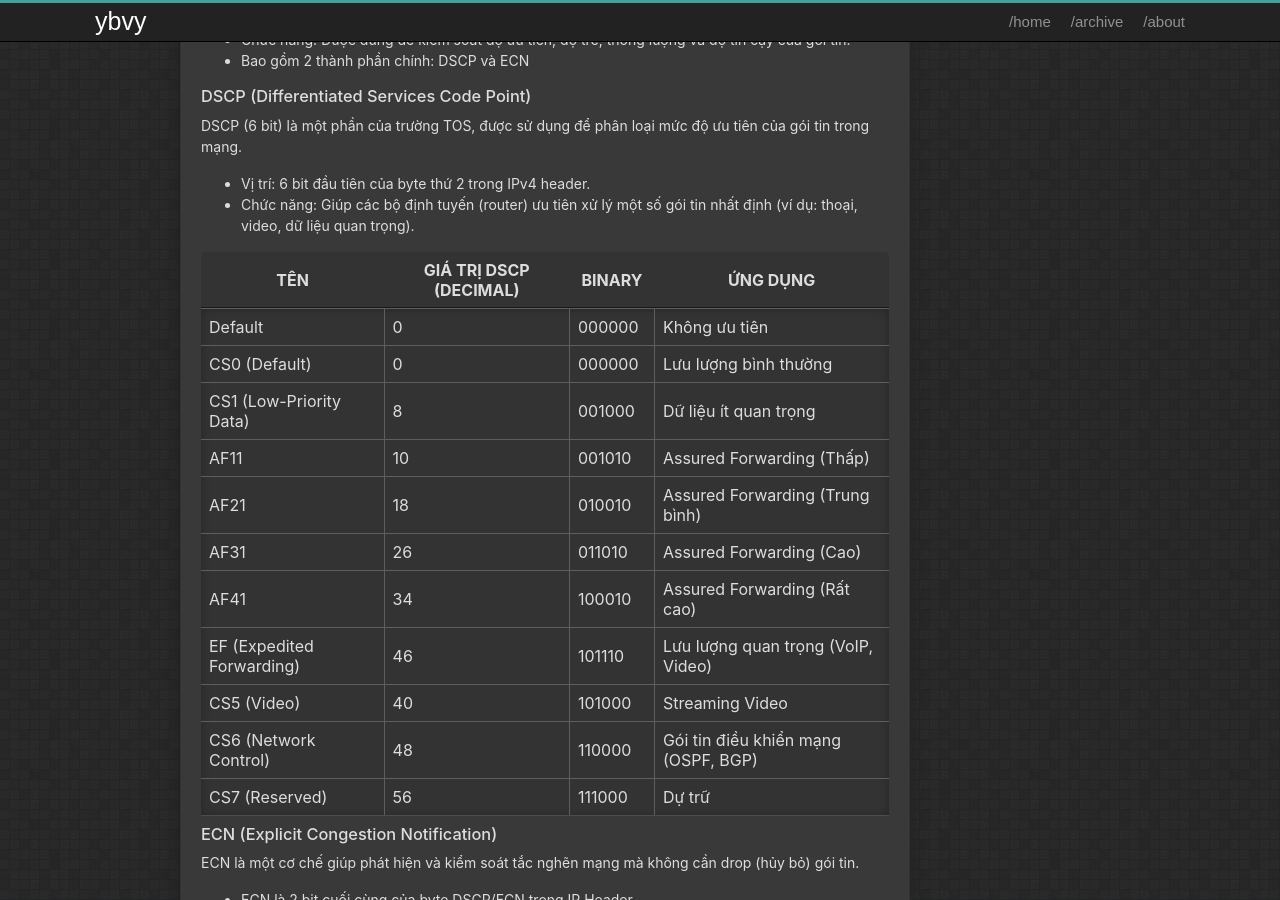
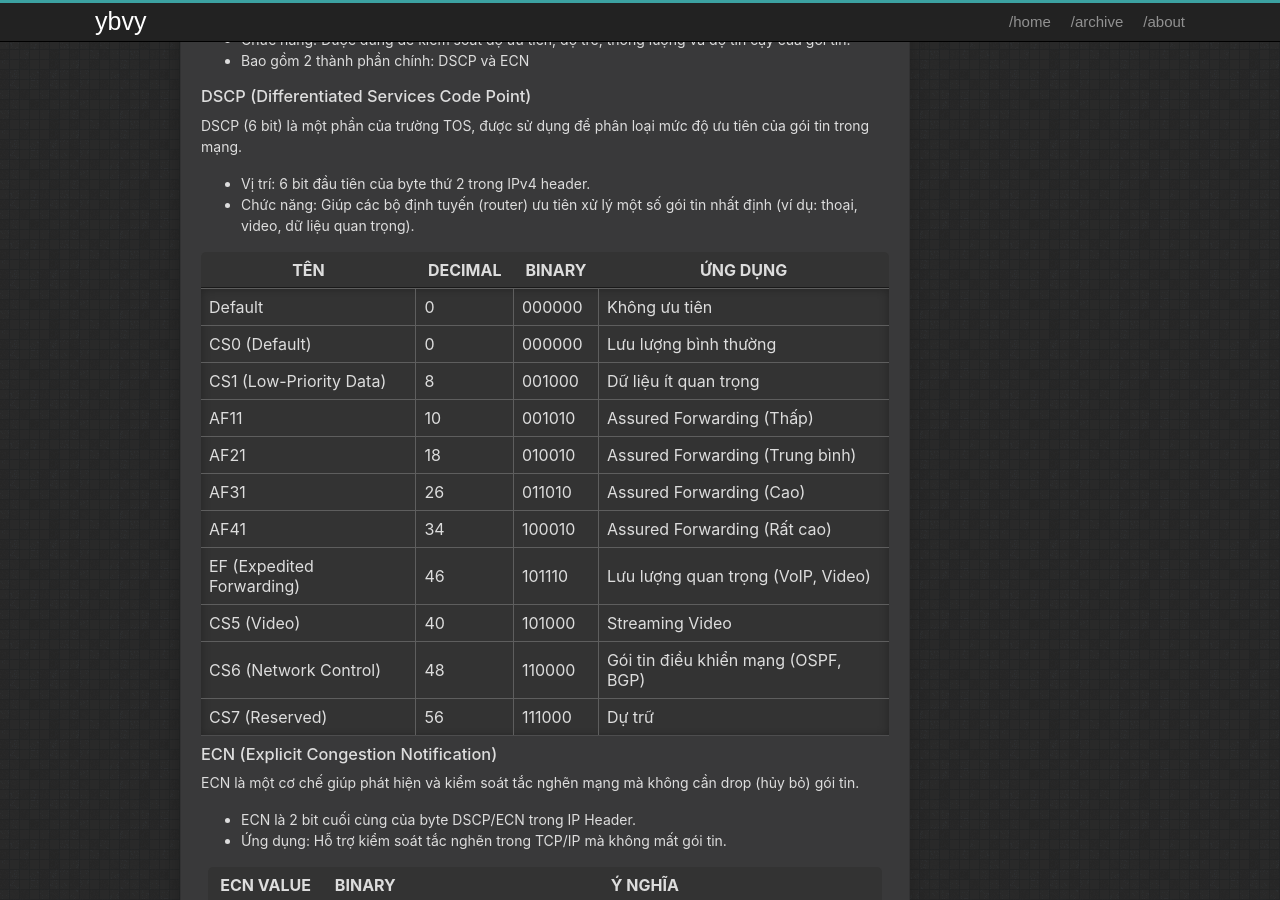
Before and after one commit to ybvy/ybvy.github.io, a Jekyll site: the page built from _posts/2025-03-18-ip-header-explain.md, in a window 1280 px wide and 900 px high, scrolled down 1401 px. Built offline with Jekyll 4.4.1, drawn with Linux system fonts in a browser that asks for light colours.

Commit message:
add post 2025-03-18

```diff
--- a/_posts/2025-03-18-ip-header-explain.md
+++ b/_posts/2025-03-18-ip-header-explain.md
@@ -60,7 +60,7 @@ DSCP (6 bit) là một phần của trường TOS, được sử dụng để ph
 * Vị trí: 6 bit đầu tiên của byte thứ 2 trong IPv4 header.
 * Chức năng: Giúp các bộ định tuyến (router) ưu tiên xử lý một số gói tin nhất định (ví dụ: thoại, video, dữ liệu quan trọng).
 
-| Tên                     | Giá trị DSCP (Decimal) | Binary  | Ứng dụng |
+| Tên                     |  Decimal | Binary  | Ứng dụng |
 |-------------------------|----------------------|---------|------------|
 | Default                 | 0                    | 000000  | Không ưu tiên |
 | CS0 (Default)           | 0                    | 000000  | Lưu lượng bình thường |
```
